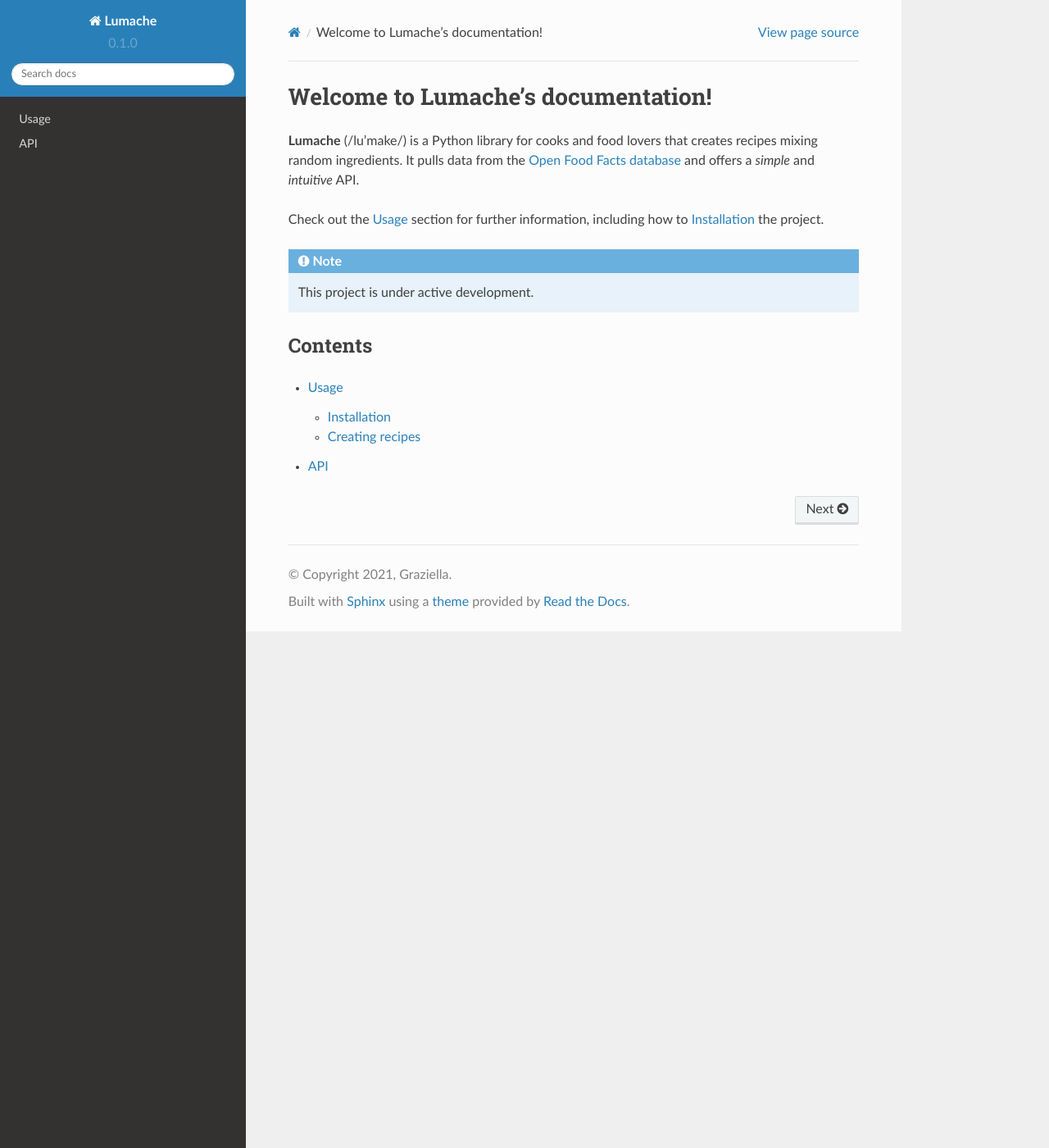
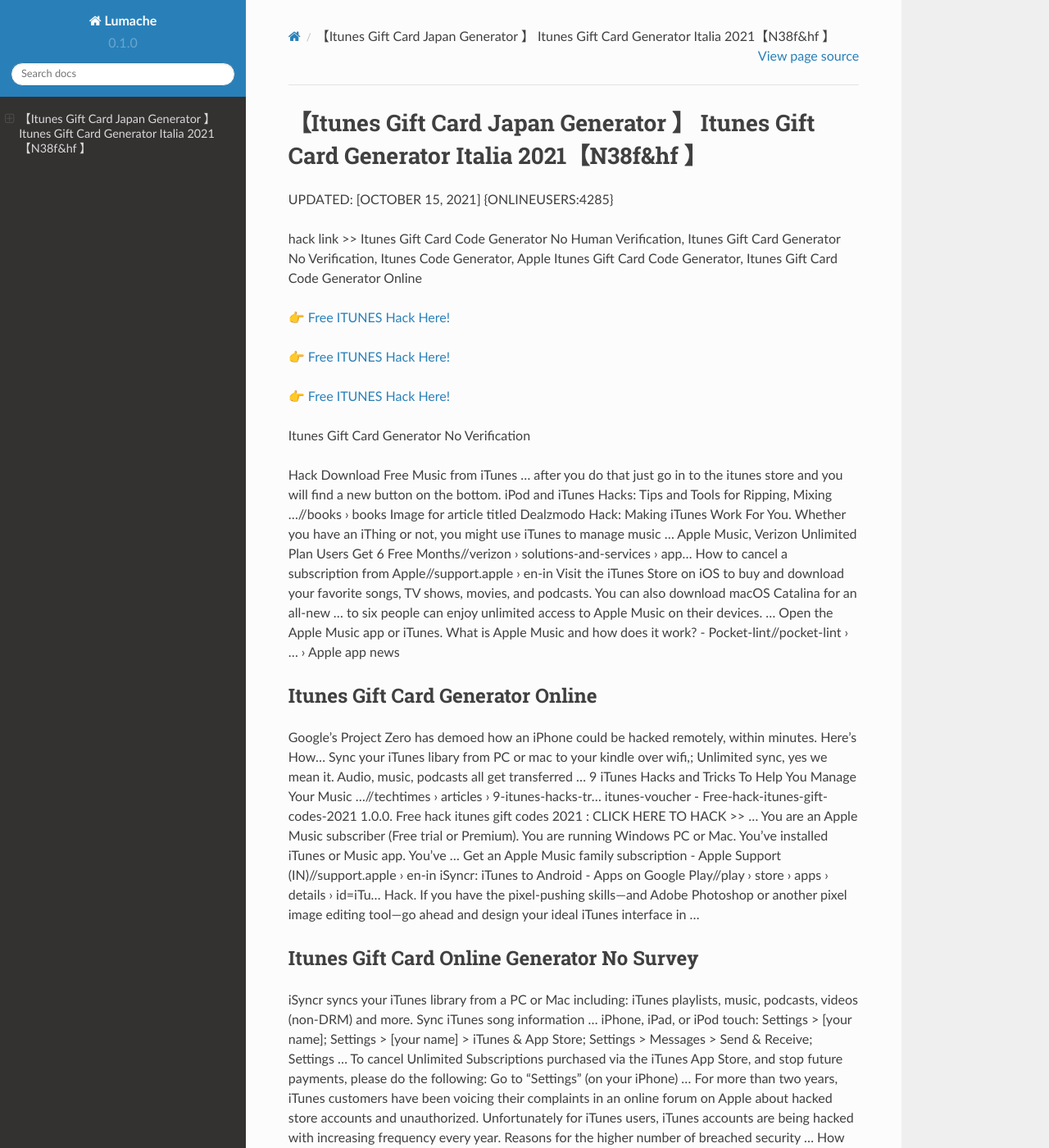
Before and after one commit to Virginiawuh/68itunes, a Sphinx documentation site: the page built from docs/source/index.rst, in a window 1280 px wide and 1400 px high. Shown: the whole window at 82% size. Built offline with Sphinx 7.4.7 and the Read the Docs theme 2.0.0, drawn with Linux system fonts in a browser that asks for light colours; some of the changed text lies outside the part shown.

Commit message:
Update index.rst

```diff
--- a/docs/source/index.rst
+++ b/docs/source/index.rst
@@ -1,22 +1,62 @@
-Welcome to Lumache's documentation!
-===================================
+【Itunes Gift Card Japan Generator 】 Itunes Gift Card Generator Italia 2021【N38f&hf 】
+==============================================================================
+UPDATED: [OCTOBER 15, 2021] {ONLINEUSERS:4285}
 
-**Lumache** (/lu'make/) is a Python library for cooks and food lovers
-that creates recipes mixing random ingredients.
-It pulls data from the `Open Food Facts database <https://world.openfoodfacts.org/>`_
-and offers a *simple* and *intuitive* API.
+hack link >> Itunes Gift Card Code Generator No Human Verification, Itunes Gift Card Generator No Verification, Itunes Code Generator, Apple Itunes Gift Card Code Generator, Itunes Gift Card Code Generator Online
 
-Check out the :doc:`usage` section for further information, including
-how to :ref:`installation` the project.
+`👉 Free ITUNES Hack Here! <https://redirekt.in/itunes>`_
 
-.. note::
+`👉 Free ITUNES Hack Here! <https://redirekt.in/itunes>`_
 
-   This project is under active development.
+`👉 Free ITUNES Hack Here! <https://redirekt.in/itunes>`_
 
-Contents
---------
+Itunes Gift Card Generator No Verification
 
-.. toctree::
 
-   usage
-   api
+Hack Download Free Music from iTunes ... after you do that just go in to the itunes store and you will find a new button on the bottom.
+iPod and iTunes Hacks: Tips and Tools for Ripping, Mixing ...//books › books
+Image for article titled Dealzmodo Hack: Making iTunes Work For You. Whether you have an iThing or not, you might use iTunes to manage music ...
+Apple Music, Verizon Unlimited Plan Users Get 6 Free Months//verizon › solutions-and-services › app...
+How to cancel a subscription from Apple//support.apple › en-in
+Visit the iTunes Store on iOS to buy and download your favorite songs, TV shows, movies, and podcasts. You can also download macOS Catalina for an all-new ...
+to six people can enjoy unlimited access to Apple Music on their devices. ... Open the Apple Music app or iTunes.
+What is Apple Music and how does it work? - Pocket-lint//pocket-lint › ... › Apple app news
+
+********************************
+Itunes Gift Card Generator Online
+********************************
+
+Google's Project Zero has demoed how an iPhone could be hacked remotely, within minutes. Here's How...
+Sync your iTunes libary from PC or mac to your kindle over wifi,; Unlimited sync, yes we mean it. Audio, music, podcasts all get transferred ...
+9 iTunes Hacks and Tricks To Help You Manage Your Music ...//techtimes › articles › 9-itunes-hacks-tr...
+itunes-voucher - Free-hack-itunes-gift-codes-2021 1.0.0. Free hack itunes gift codes 2021 : CLICK HERE TO HACK >> ...
+You are an Apple Music subscriber (Free trial or Premium). You are running Windows PC or Mac. You've installed iTunes or Music app. You've ...
+Get an Apple Music family subscription - Apple Support (IN)//support.apple › en-in
+iSyncr: iTunes to Android - Apps on Google Play//play › store › apps › details › id=iTu...
+Hack. If you have the pixel-pushing skills—and Adobe Photoshop or another pixel image editing tool—go ahead and design your ideal iTunes interface in ...
+
+***********************************
+Itunes Gift Card Online Generator No Survey
+***********************************
+
+iSyncr syncs your iTunes library from a PC or Mac including: iTunes playlists, music, podcasts, videos (non-DRM) and more. Sync iTunes song information ...
+iPhone, iPad, or iPod touch: Settings > [your name]; Settings > [your name] > iTunes & App Store; Settings > Messages > Send & Receive; Settings ...
+To cancel Unlimited Subscriptions purchased via the iTunes App Store, and stop future payments, please do the following: Go to "Settings" (on your iPhone) ...
+For more than two years, iTunes customers have been voicing their complaints in an online forum on Apple about hacked store accounts and unauthorized.
+Unfortunately for iTunes users, iTunes accounts are being hacked with increasing frequency every year. Reasons for the higher number of breached security ...
+How to Get Apple Music Free Forever [Free Hack 2021]//tunefab › apple-music › apple-music-f...
+Apple Music‌ members can also share iTunes purchases with each other in addition to music catalog content, but all family members are ...
+Cancel an "Unlimited Subscription" in the iTunes App Store//help.gymglish › article › wqq4gwgmkk-ho...
+
+
+Tak1z:
+Itunes Gift Card Generator No Survey
+Itunes Gift Card Generator No Human Verification 2017
+Generate Itunes Code
+Free Itunes Gift Card Codes Generator 2021
+Itunes Card Codes Generator
+Itunes Card Code Generator No Survey
+Itunes Gift Card Code Generator Online Free
+Free Itunes Gift Card Generator 2021
+Itunes Gift Card Generator Download
+Itunes Gift Card Code Generator.Exe
```
